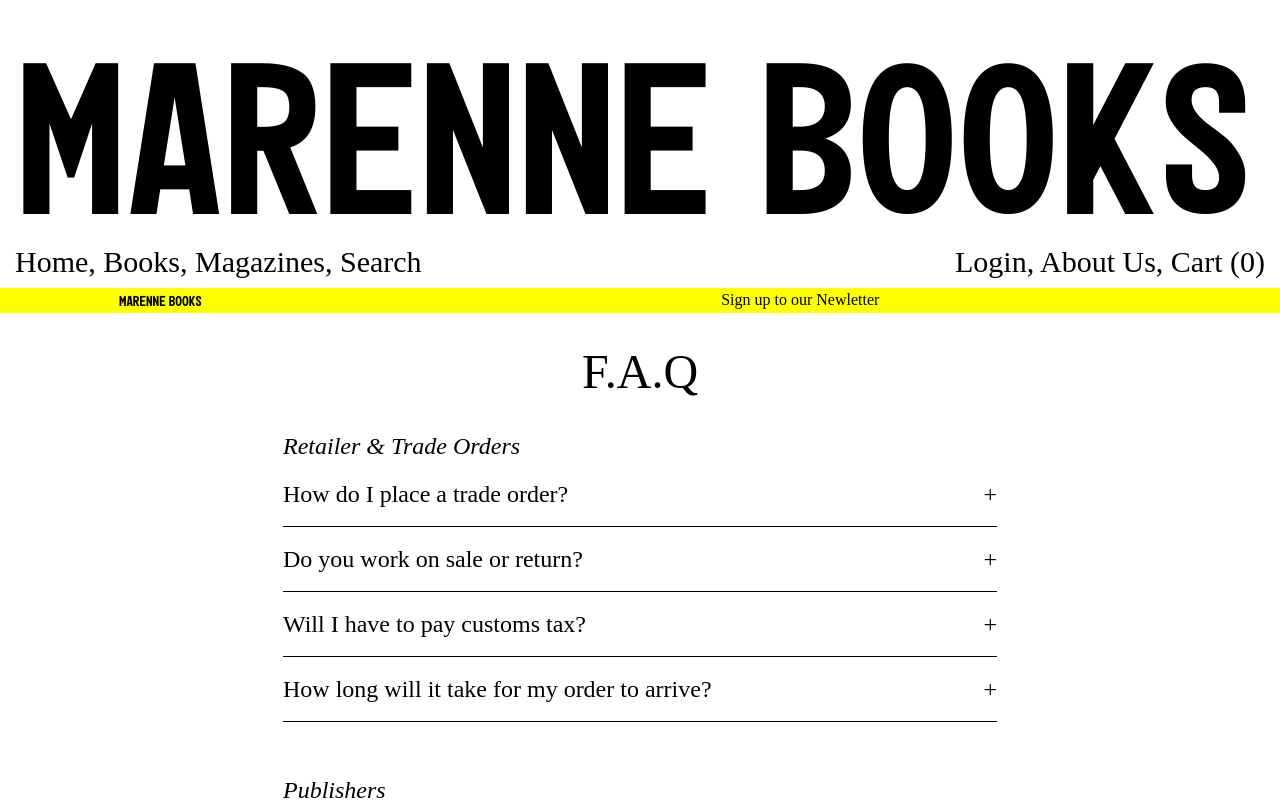
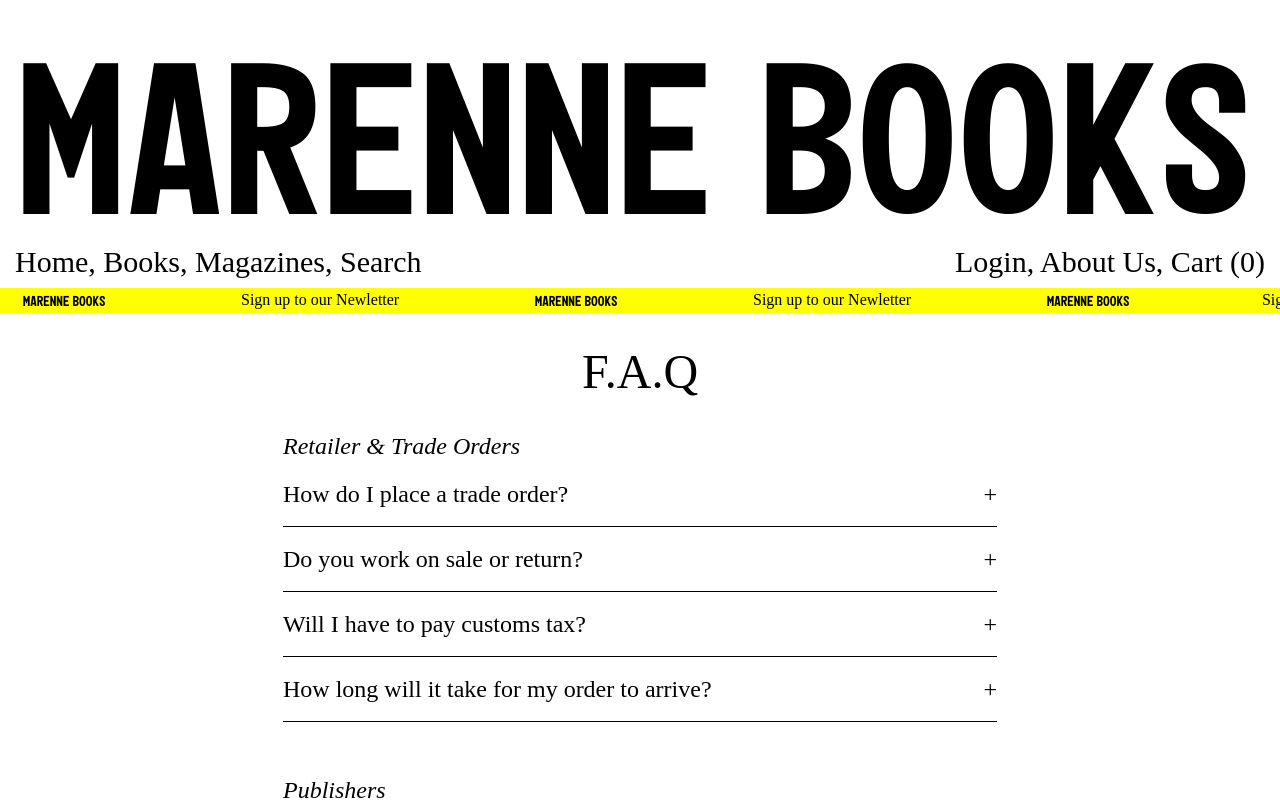
Before and after one commit to Balteanu-Sara/Marenne, a Next.js app: page /faq in a window 1280 px wide. Shown: the top 800 px of the page. Built offline with nearby package versions, Linux system fonts and the light colour scheme; no server answers.

Commit message:
Change number of shown slides for desktop

```diff
--- a/src/components/client/Carousel.tsx
+++ b/src/components/client/Carousel.tsx
@@ -16,6 +16,7 @@ type SliderProps = {
   autoplaySpeed: number;
   swipeToSlide: boolean;
   cssEase: string;
+  responsive: [{ breakpoint: number; settings: { slidesToShow: number } }];
 };
 
 export default function Carousel() {
@@ -25,11 +26,20 @@ export default function Carousel() {
     dots: false,
     infinite: true,
     speed: 23000,
-    slidesToShow: 2,
+    slidesToShow: 5,
     autoplay: true,
     autoplaySpeed: 0,
     swipeToSlide: false,
     cssEase: "linear",
+
+    responsive: [
+      {
+        breakpoint: 1024,
+        settings: {
+          slidesToShow: 2,
+        },
+      },
+    ],
   };
 
   if (!pathName.includes("/newsletter")) {
```
